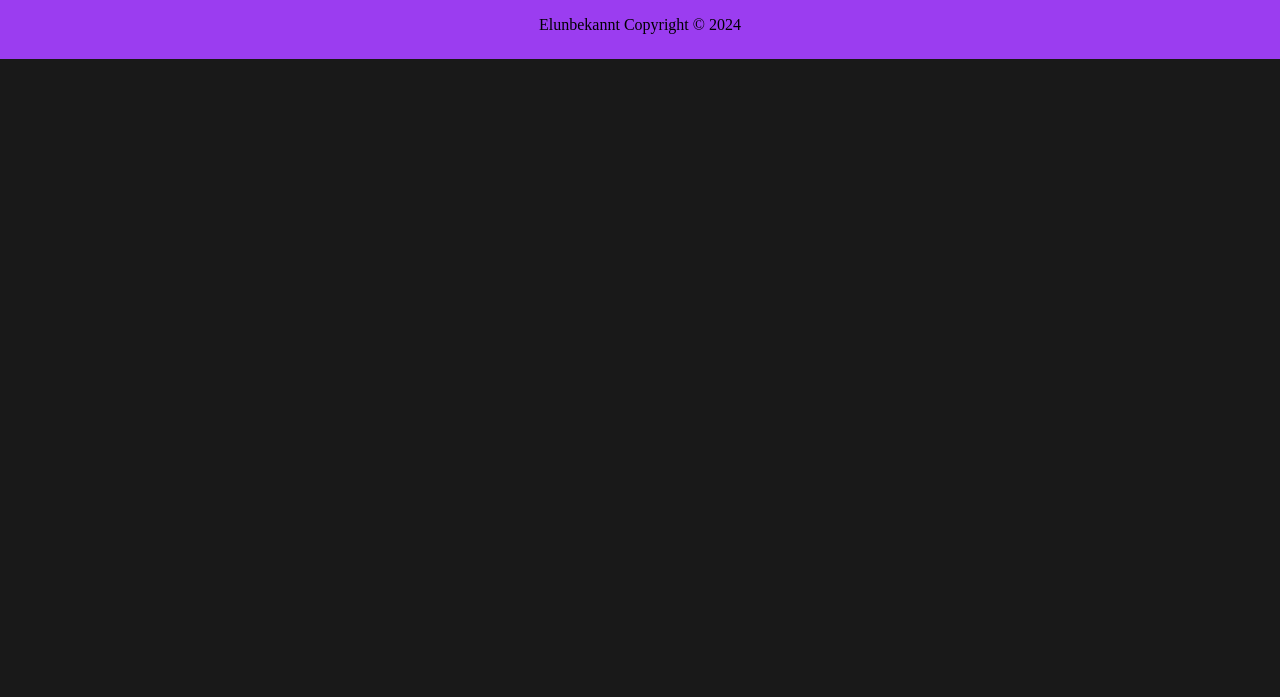
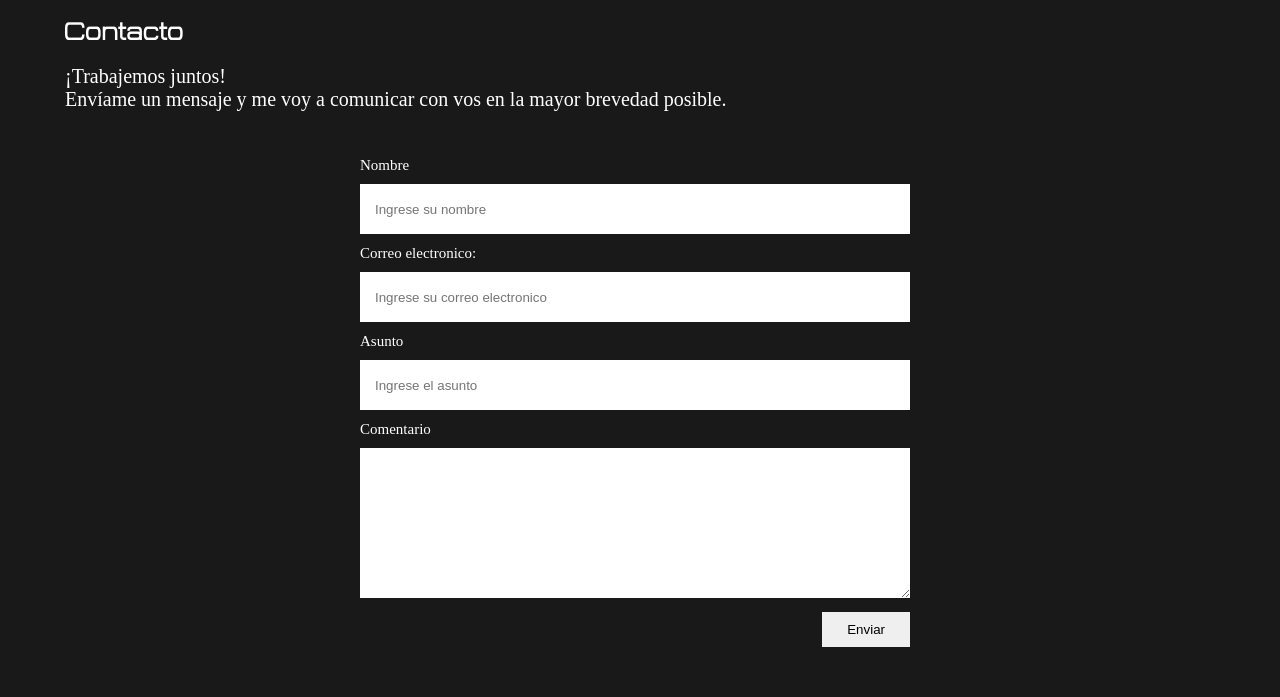
Before and after one commit to valesestua29/elunbekannt-web, a plain HTML site: page index.html in a window 1280 px wide. Shown: the part 1163-1860 px from the top of the page. Before the commit the page ends 1222 px from the top, so only its background shows below. Drawn offline with nearby package versions, Linux system fonts and the light colour scheme; a web font is replaced by a local one.

Commit message:
Formulario Agregado

```diff
--- a/css/styles.css
+++ b/css/styles.css
@@ -142,14 +142,98 @@ body{
 
 
 
-.stream h2{
+.stream-nombre h2{
     color: white;
     font-family: probert-titulos;
     font-weight: 200;
-    font-style: italic;
+    font-style: normal;
     font-size: 25px;
     text-decoration: none;
     padding: 10px 20px;
     text-align: left;
     margin-left: 45px;
 }
+
+.stream-video{
+    display: flex;
+    justify-content:center;
+
+    align-items: center;
+    margin: 10px 40px 10px 40px;
+}
+
+
+
+
+
+
+/* ---- FORMULARIO ---- */
+
+#contacto h2{
+    color: white;
+    font-family: probert-titulos;
+    font-weight: 200;
+    font-style: normal;
+    font-size: 25px;
+    text-decoration: none;
+    padding: 10px 20px;
+    text-align: left;
+    margin-left: 45px;
+}
+
+#contacto h3{
+    color: white;
+    font-family: probert-texto;
+    font-weight: 200;
+    font-style: normal;
+    font-size: 20px;
+    text-decoration: none;
+    padding: 10px 20px;
+    text-align: left;
+    margin-left: 45px;
+}
+
+.contenedor {
+    display: flex;
+    flex-direction: column;
+    align-items: center;
+    margin-top: 15px;
+}
+.formulario{
+    /*background-color: #9c3df04f;*/
+    padding: 20px;
+    width: 600px;
+    height: 550px;
+    margin-bottom: 100px;
+}
+
+.formulario p label input{
+    width: 550px;
+    height: 50px;
+    padding: 15px;
+    margin-top: 10px;
+    margin-bottom: 10px;
+}
+
+.formulario p label textarea{
+    width: 550px;
+    height: 150px;
+    padding: 15px;
+    margin-top: 10px;
+    margin-bottom: 10px;
+}
+
+.boton-enviar2 {
+    padding: 10px 25px;
+    float: right;
+    margin-right: 10px;
+}
+
+.formulario p label{
+    color: #FFFFFF;
+    font-family: probert-texto;
+    font-weight: 200;
+    font-style: normal;
+    font-size: 15px;
+    text-decoration: none;
+}
--- a/index.html
+++ b/index.html
@@ -64,11 +64,11 @@
             <!-- STREAM -->
 
             <div>
-                <div class="stream">
+                <div class="stream-nombre">
                     <img>
                     <h2 id="stream-elunbe"> /Elunbekannt </h2>
                 </div>
-                <div>
+                <div class="stream-video">
                     <iframe src="https://player.twitch.tv/?channel=elunbekannt&parent=localhost"
                         frameborder="0"
                         allowfullscreen="true"
@@ -77,17 +77,62 @@
                         width="620">
                     </iframe>
                     <iframe
-                    id="chat_embed"
-                    src="https://www.twitch.tv/embed/elunbekannt/chat?parent=localhost"
-                    height="500"
-                    width="350">
+                        id="chat_embed"
+                        src="https://www.twitch.tv/embed/elunbekannt/chat?parent=localhost"
+                        height="500"
+                        width="350">
                     </iframe>
                 </div>
             </div>
-        </body>
 
 
 
+
+
+
+
+            <!-- FORMULARIO -->
+
+            <div id="contacto">
+                <h2> Contacto </h2>
+                <h3> ¡Trabajemos juntos! <br>
+                    Envíame un mensaje y me voy a comunicar con vos en la mayor brevedad posible. </h3>
+
+                <section class="contenedor">
+                    <form class="formulario" action="mail.php" method="POST">
+                        <p class="texto-cont">
+                            <label for="nombre">
+                                Nombre <br>
+                                <input type="text" id="name" name="name" required  placeholder="Ingrese su nombre">
+                            </label>
+                        </p>
+                        <p class="texto-cont">
+                            <label for="email">
+                                Correo electronico: <br>
+                                <input type="email" id="email" name="email" required placeholder="Ingrese su correo electronico">
+                            </label>
+                        </p>
+                        <p class="texto-cont">
+                            <label for="asunto">
+                                Asunto <br>
+                                <input type="text" id="subject" name="subject" required placeholder="Ingrese el asunto">
+                            </label>
+                        </p>
+                        <p class="texto-cont">
+                            <label for="comentario">
+                                Comentario <br>
+                                <textarea id="message" name="message" rows="4" required placeholder="Escribe tu comentario"> </textarea>
+                            </label>
+                        </p>
+
+                        <input class="boton-enviar2" type="submit" value="Enviar">
+
+                    </form>
+
+                </section>
+
+            </div>
+        </body>
 
 
         <footer>
```
Also changed, not shown: index1.html (deleted, +0 -153 lines).
